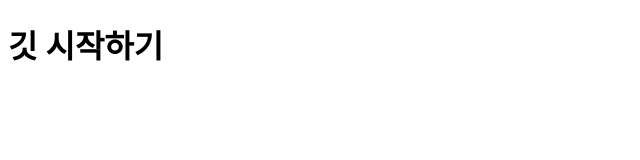
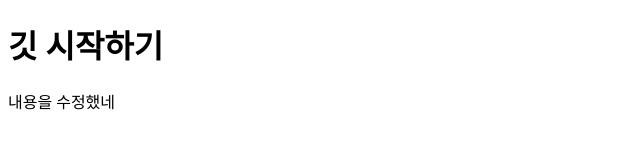
Before and after one commit to koreanraccoon/project01, a plain HTML site: page index.html in a window 1280 px wide. Shown: the whole page, without its empty margins (0-640 px from the left). Drawn offline with Linux system fonts and the light colour scheme.

Commit message:
최종 수정

```diff
--- a/index.html
+++ b/index.html
@@ -7,5 +7,8 @@
 </head>
 <body>
     <h1>깃 시작하기</h1>
+    <div id="wrp">
+        <div class="box">내용을 수정했네</div>
+    </div>
 </body>
 </html>
```
